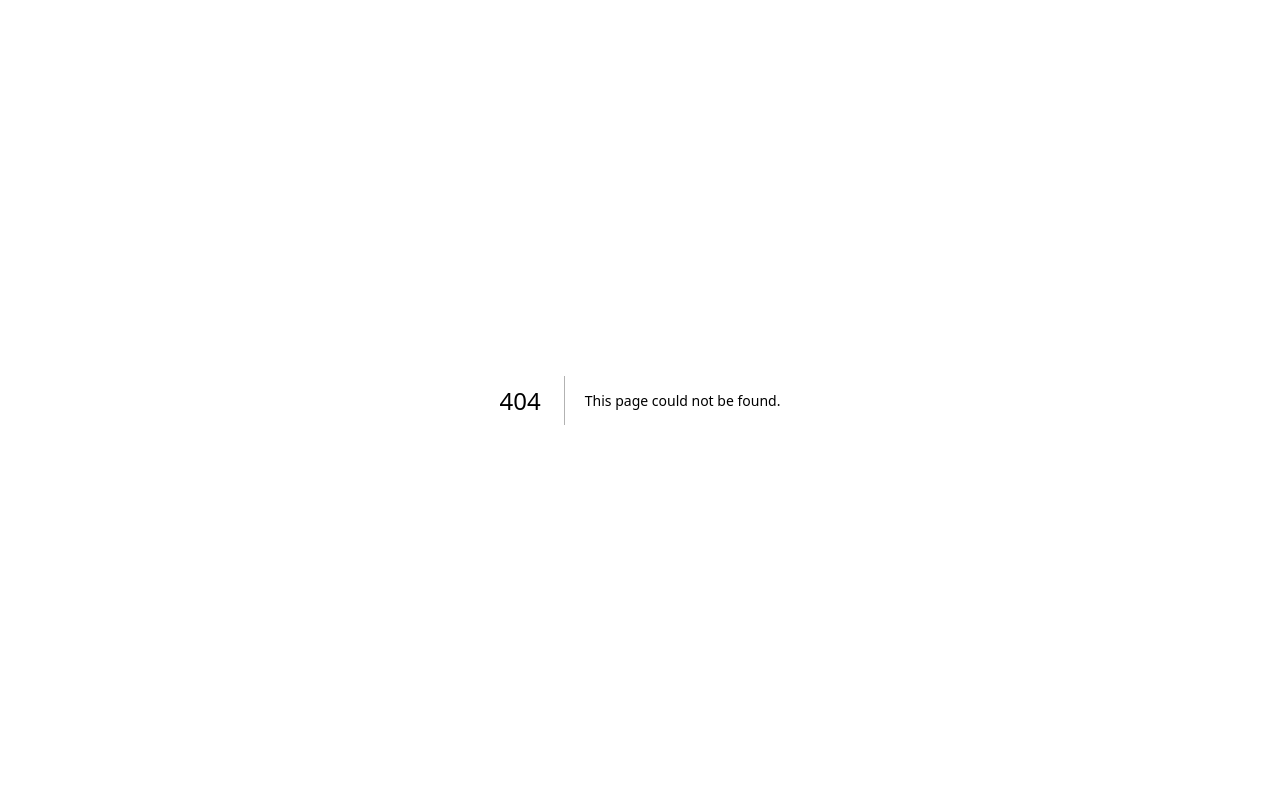
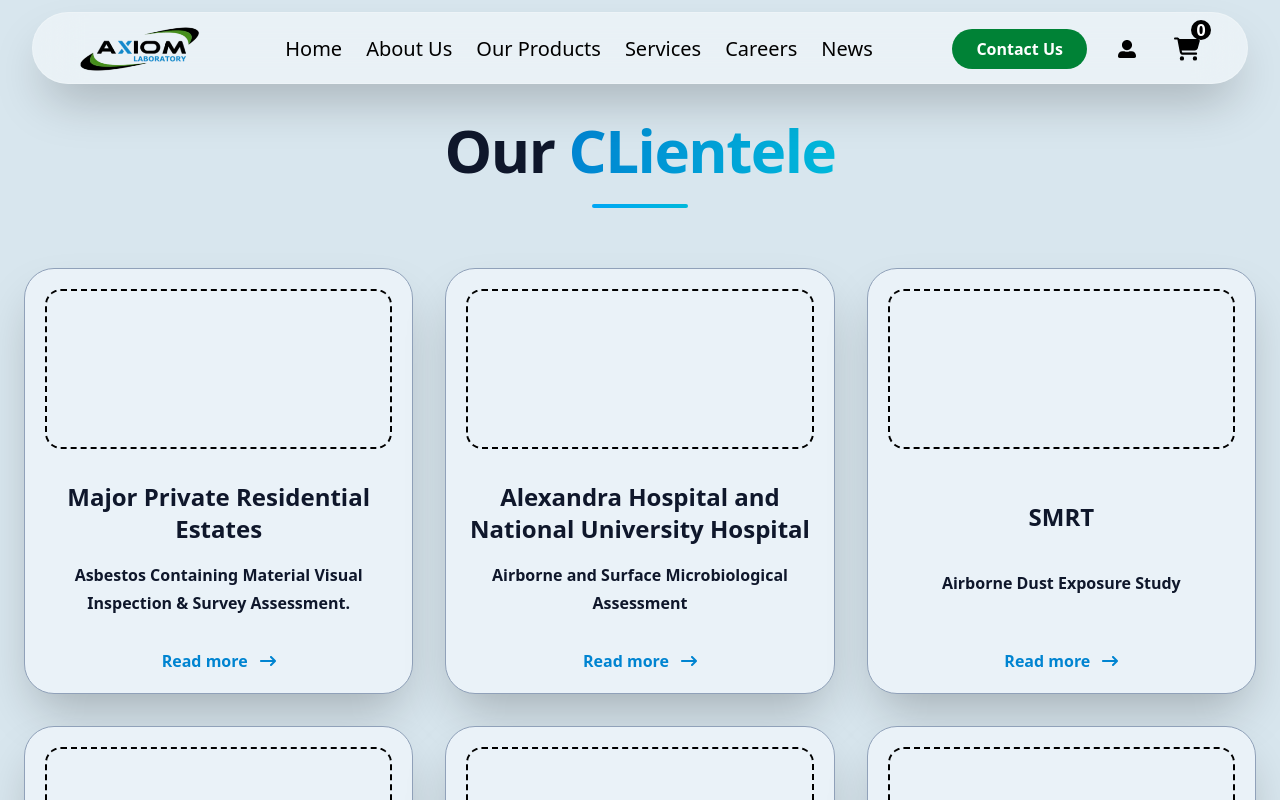
Before and after one commit to arnab8604-code/axiomlab, a Next.js app: page /clientele in a window 1280 px wide. Before the commit this address had no page. Shown: the top 800 px of the page. Built offline with nearby package versions, Linux system fonts and the light colour scheme.

Commit message:
Version-7

```diff
--- /dev/null
+++ b/src/app/(home)/(pages)/clientele/page.tsx
@@ -0,0 +1,105 @@
+"use client";
+
+import { useState } from "react";
+import { motion, AnimatePresence } from "framer-motion";
+import { FaArrowRightLong } from "react-icons/fa6";
+import { clienteleData } from "@/temp-data/clientele/clientele";
+
+const Services = () => {
+    const [expandedCard, setExpandedCard] = useState<number | null>(null);
+
+    const toggleCard = (index: number) => {
+        setExpandedCard((prev) => (prev === index ? null : index));
+    };
+
+    return (
+        <section className="relative overflow-hidden bg-[#D8E6EE] pb-28 pt-5">
+            <div className="mx-auto max-w-7xl px-6">
+                <div className="grid gap-8 sm:grid-cols-2 lg:grid-cols-3">
+                    {clienteleData.map((client, index) => {
+                        const isExpanded = expandedCard === index;
+
+                        return (
+                            <motion.div
+                                key={client.title}
+                                layout
+                                transition={{
+                                    layout: {
+                                        duration: 0.4,
+                                        ease: "easeInOut",
+                                    },
+                                }}
+                                className="group flex flex-col justify-between rounded-[30px] border border-slate-400 bg-[#EAF2F8] p-5 shadow-2xl"
+                            >
+                                {/* Image */}
+                                <div className="flex h-40 w-full items-center justify-center rounded-2xl border-2 border-dashed border-black">
+                                    {/* Image goes here */}
+
+                                </div>
+
+                                {/* Title */}
+                                <div>
+                                    <h3 className="mt-8 text-center text-2xl font-bold text-slate-900">
+                                        {client.title}
+                                    </h3>
+                                </div>
+
+                                {/* Description */}
+                                <AnimatePresence mode="wait">
+                                    {isExpanded ? (
+                                        <motion.div
+                                            key="description"
+                                            initial={{ opacity: 0, height: 0 }}
+                                            animate={{ opacity: 1, height: "auto" }}
+                                            exit={{ opacity: 0, height: 0 }}
+                                            className="overflow-hidden text-center"
+                                        >
+                                            <p className="mt-4 leading-7 text-slate-600">
+                                                {client.description}
+                                            </p>
+                                        </motion.div>
+                                    ) : (
+                                        <motion.div
+                                            key="service"
+                                            initial={{ opacity: 0, height: 0 }}
+                                            animate={{ opacity: 1, height: "auto" }}
+                                            exit={{ opacity: 0, height: 0 }}
+                                            className="overflow-hidden text-center"
+                                        >
+                                            <p className="mt-4 leading-7 font-bold text-slate-900">
+                                                {client.service}
+                                            </p>
+                                        </motion.div>
+                                    )}
+                                </AnimatePresence>
+
+                                {/* Button */}
+                                <button
+                                    onClick={() => toggleCard(index)}
+                                    className="mt-8 flex items-center justify-center gap-3 font-semibold text-sky-600"
+                                >
+                                    <span>
+                                        {isExpanded ? "Read less" : "Read more"}
+                                    </span>
+
+                                    <motion.div
+                                        animate={{
+                                            rotate: isExpanded ? 90 : 0,
+                                        }}
+                                        transition={{
+                                            duration: 0.25,
+                                        }}
+                                    >
+                                        <FaArrowRightLong />
+                                    </motion.div>
+                                </button>
+                            </motion.div>
+                        );
+                    })}
+                </div>
+            </div>
+        </section>
+    );
+};
+
+export default Services;
--- a/src/app/(home)/(pages)/layout.tsx
+++ b/src/app/(home)/(pages)/layout.tsx
@@ -30,6 +30,10 @@
   news: {
     title: "News",
     highlight: " To keep you updated",
+  },
+  clientele:{
+    title: "Our",
+    highlight: "CLientele"
   },
 };
 
--- a/src/app/(home)/(pages)/our_services/oil-gas/page.tsx
+++ b/src/app/(home)/(pages)/our_services/oil-gas/page.tsx
@@ -25,7 +25,7 @@
         <div className="mb-12">
 
           <h1 className="mb-5 text-4xl font-bold text-slate-900 md:text-5xl">
-            oil & gas
+            Oil & Gas
           </h1>
 
           <span className="rounded-full bg-sky-100 px-4 py-2 text-sm font-semibold text-sky-700">
--- a/src/app/(home)/page.tsx
+++ b/src/app/(home)/page.tsx
@@ -200,7 +200,7 @@
 
               {/* Card 2 */}
 
-              <div className="rounded-[28px] border border-white/40 bg-white/55 p-7 shadow-xl backdrop-blur-xl transition duration-300 hover:-translate-y-2 hover:shadow-2xl">
+              <Link href="/clientele" className=" block rounded-[28px] border border-white/40 bg-white/55 p-7 shadow-xl backdrop-blur-xl transition duration-300 hover:-translate-y-2 hover:shadow-2xl">
 
                 <div className="flex h-16 w-16 items-center justify-center rounded-2xl bg-green-100">
 
@@ -219,7 +219,7 @@
                   environmental decisions.
                 </p>
 
-              </div>
+              </Link>
 
             </motion.div>
 
--- /dev/null
+++ b/src/temp-data/clientele/clientele.ts
@@ -0,0 +1,45 @@
+import { Clientele } from "@/types/clientele";
+export const clienteleData : Clientele[] = [
+  {
+    title: "Major Private Residential Estates",
+    service:
+      "Asbestos Containing Material Visual Inspection & Survey Assessment.",
+    description:"Involved in the entire residential estate on asbestos inspection and survey to assess the overall exposure risk to health, safety and environmental conditions within the various residential premises and to protect public interest on health hazards as well as to provide mitigation measures and recommendations, where relevant.",
+    image:"",
+  },
+  {
+    title: "Alexandra Hospital and National University Hospital",
+    service:
+      "Airborne and Surface Microbiological Assessment",
+    description:"Involved in the study to assess airborne and surface microbiological assessment for baseline and contaminated cases within the hospitals.",
+       image:"",
+  },
+  {
+    title: "SMRT",
+    service:
+      "Airborne Dust Exposure Study",
+    description:"Involved in the study to assess personnel exposure to Total Airborne Dust for time weighted average, TWA during the maintenance operations in the tunnel.",
+    image:"",
+  },
+  {
+    title: "Ministry of Defence",
+    service:
+      "Indoor Air Quality Survey",
+    description:"Involved in an air quality survey to establish the relationship of equipment breakdown to poor Indoor Air Quality.",
+    image:"",
+  },
+  {
+    title: "INPEX Aceh Ltd",
+   service:
+      "Deep Water Oceanographic Survey",
+    description:"Involved as a Marine Scientist in the data processing and interpretation of rawdata collected from the RDI ADCP, Aanderaa RCM-7 Current Meter, Thermistor string and WLR-7 Tide Gauge for the measurement period of approximately one month.  The purpose of the study was to produce a database of current speed and direction, temperature as well as tidal elevations suitable for operational and design applications.",
+    image:"",
+  },
+  {
+    title: "Nanyang Technological University, School of Civil & Structural Engineering",
+    service:
+      "Current and Water Quality Measurement at Marina Bay",
+    description:"Involved in the field work to collect water samples for turbidity analysis as well as in-situ measurements of physical parameters over a period of 24 hours tidal cycle at 8 locations in the vicinity of the Marine bay including downstream of the Singapore River.",
+    image:"",
+  },
+];
--- /dev/null
+++ b/src/types/clientele.ts
@@ -0,0 +1,6 @@
+export interface Clientele {
+  title: string;
+  image:string;
+  description: string;
+  service:string;
+}
```
